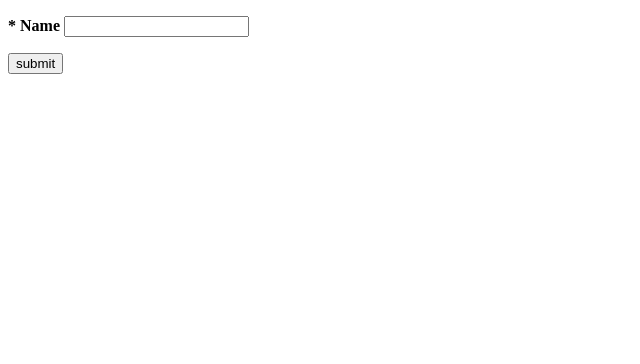
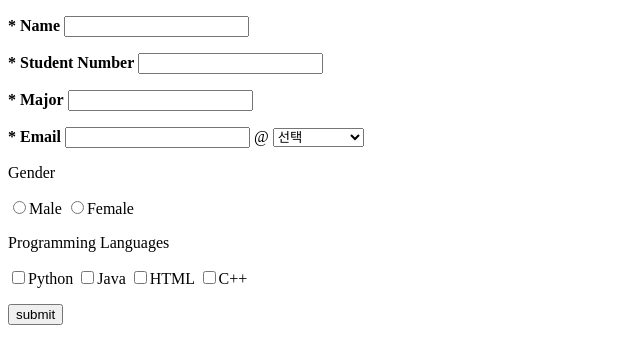
Before and after one commit to woosungsik/2023-1-OSSPrac-Codetree-4, a Flask app: page / in a window 1280 px wide. Shown: the top 364 px of the page, without its empty margins (0-640 px from the left). Run offline with Flask 3, Linux system fonts and the light colour scheme.

Commit message:
(main.html) 기본코드 작성

```diff
--- a/templates/main.html
+++ b/templates/main.html
@@ -24,6 +24,32 @@
     <form method="POST" onsubmit="return validateForm()">
 
         <p><b>* Name</b> <input type="'text" id='name'name="name"/> </p>
+        <p><b>* Student Number</b> <input type="'text" id='StudentNumber'name="StudentNumber"/> </p>
+        <p><b>* Major</b> <input type="text" id="major" name="major"/> </p>
+        <p>
+            <b>* Email</b> <input type="text" id="email_id" name="email_id"/>
+            @
+            <select class="box" id="email_addr" name="email_addr">
+                <option value="type">선택</option>
+                <option value="naver.com">naver.com</option>
+                <option value="google.com">google.com</option>
+                <option value="hanmail.net">hanmail.net</option>
+                <option value="nate.com">nate.com</option>
+                <option value="kakao.com">kakao.com</option>
+            </select>
+        </p>
+        <p>Gender</p>
+        <p>
+            <input type="radio" name="gender">Male
+            <input type="radio" name="gender">Female
+        </p>
+        <p>Programming Languages</p>
+        <p>
+            <input type="checkbox">Python
+            <input type="checkbox">Java
+            <input type="checkbox">HTML
+            <input type="checkbox">C++
+        </p>
 
 
         <p><button type='submit' value="submit">submit</button></p>
```
Also changed, not shown: 1 other file.
